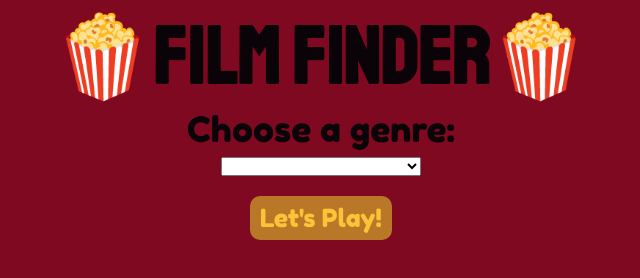
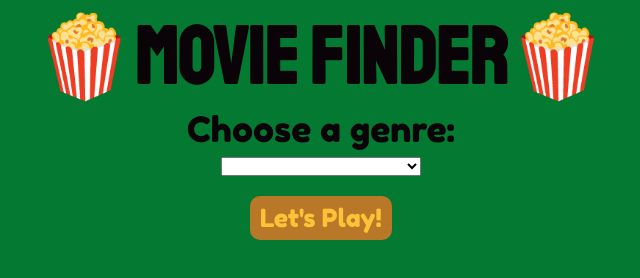
Before and after one commit to Gobatto/movie-finder, a plain HTML site: page index.html in a window 1280 px wide. Shown: the whole page, without its empty margins (319-959 px from the left). Drawn offline with Linux system fonts and the light colour scheme; files that its build step writes are made by us from their sources; no server answers; files whose address does not match are found by name.

Commit message:
background change
background change

```diff
--- a/index.html
+++ b/index.html
@@ -13,7 +13,7 @@
   </head>
   <body>
     <header>
-      <h1 id="appTitle">🍿Film Finder🍿</h1>
+      <h1 id="appTitle">🍿Movie Finder🍿</h1>
     </header>
     <form id="genreForm">
       <label>Choose a genre:</label>
--- a/style.css
+++ b/style.css
@@ -1,5 +1,5 @@
 body {
-    background-color: #7f0920;
+    background-color: #047931;
     color: #0a0408;
 }
 
```
